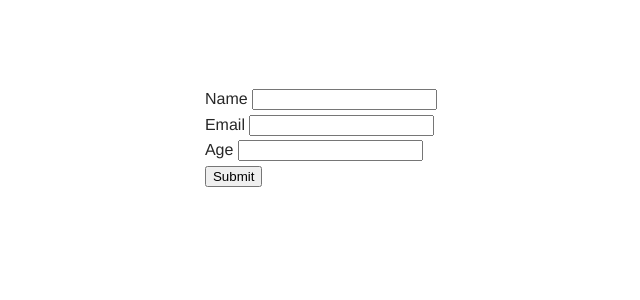
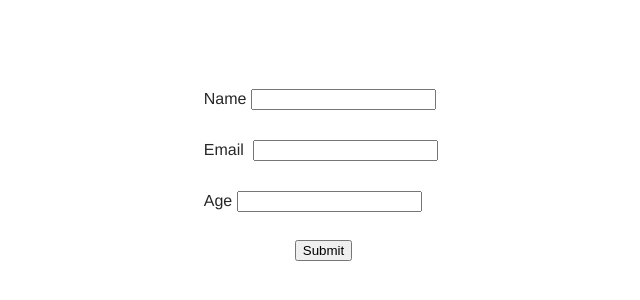
Before and after one commit to inputlogic/next-starter, a Next.js app: page /tara-form in a window 1280 px wide. Shown: the part 94-394 px from the top of the page, without its empty margins (319-959 px from the left). Built offline with nearby package versions, Linux system fonts and the light colour scheme.

Commit message:
added a11y additions

```diff
--- a/pages/tara-form.js
+++ b/pages/tara-form.js
@@ -31,16 +31,17 @@ export default function TaraForm() {
 
   return (
     <div className="container">
-
       <div className="errorsBox">
         {errorLength > 0 ? (
           <ul>Please fix the following errors:{errorMessages}</ul>
         ) : null}
       </div>
       <form onSubmit={handleSubmit(onSubmit, onError)}>
-        <label htmlFor="name">Name </label>
+        <label htmlFor="name">
+          Name
           <input
             className={errors.name?.message ? 'error' : ''}
+            aria-invalid={errors.name ? 'true' : 'false'}
             {...register('name', {
               required: 'Name is required',
               minLength: {
@@ -49,30 +50,51 @@ export default function TaraForm() {
               }
             })}
           />
-        {errors.name?.message}
+          {errors.name?.type === 'required' && (
+            <span role="alert">Name is required</span>
+          )}
+          {errors.name?.type === 'minLength' && (
+            <span role="alert">Name must be at least 2 characters</span>
+          )}
+        </label>
         <br />
         <label htmlFor="email">
           Email{' '}
           <input
             className={errors.email?.message ? 'error' : ''}
-            {...register('email', { required: 'Email is required' })}
+            aria-invalid={errors.email ? 'true' : 'false'}
+            {...register('email', {
+              required: 'Email is required'
+            })}
             type="email"
           />
-          {errors.email?.message}
+          {errors.email?.type === 'required' && (
+            <span role="alert">Email is required</span>
+          )}
         </label>
         <br />
-        <label htmlFor="age">Age </label>
+        <label htmlFor="age">
+          Age
           <input
             className={errors.age?.message ? 'error' : ''}
+            aria-invalid={errors.age ? 'true' : 'false'}
             type="number"
             {...register('age', {
               min: { value: 5, message: 'Please input valid age' },
               max: { value: 150, message: 'Please input valid age' }
             })}
           />
-        {errors.age?.message}
+          {errors.age?.message && (
+            <span role="alert">Please input valid age</span>
+          )}
+        </label>
         <br />
-        <input type="submit" value="Submit" disabled={isSubmitting} />
+        <input
+          className="submitBtn"
+          type="submit"
+          value="Submit"
+          disabled={isSubmitting}
+        />
       </form>
       <style jsx>{`
         .container {
@@ -88,11 +110,18 @@ export default function TaraForm() {
           display: flex;
           align-items: center;
         }
-        .errorMsg {
-
-        }
         .error {
           border: 2px solid red;
+        }
+        form {
+          display: flex;
+          flex-direction: column;
+        }
+        input {
+          margin-left: 5px;
+        }
+        .submitBtn {
+          align-self: center;
         }
       `}</style>
     </div>
```
Lines whose indentation alone changed are shown as unchanged.
